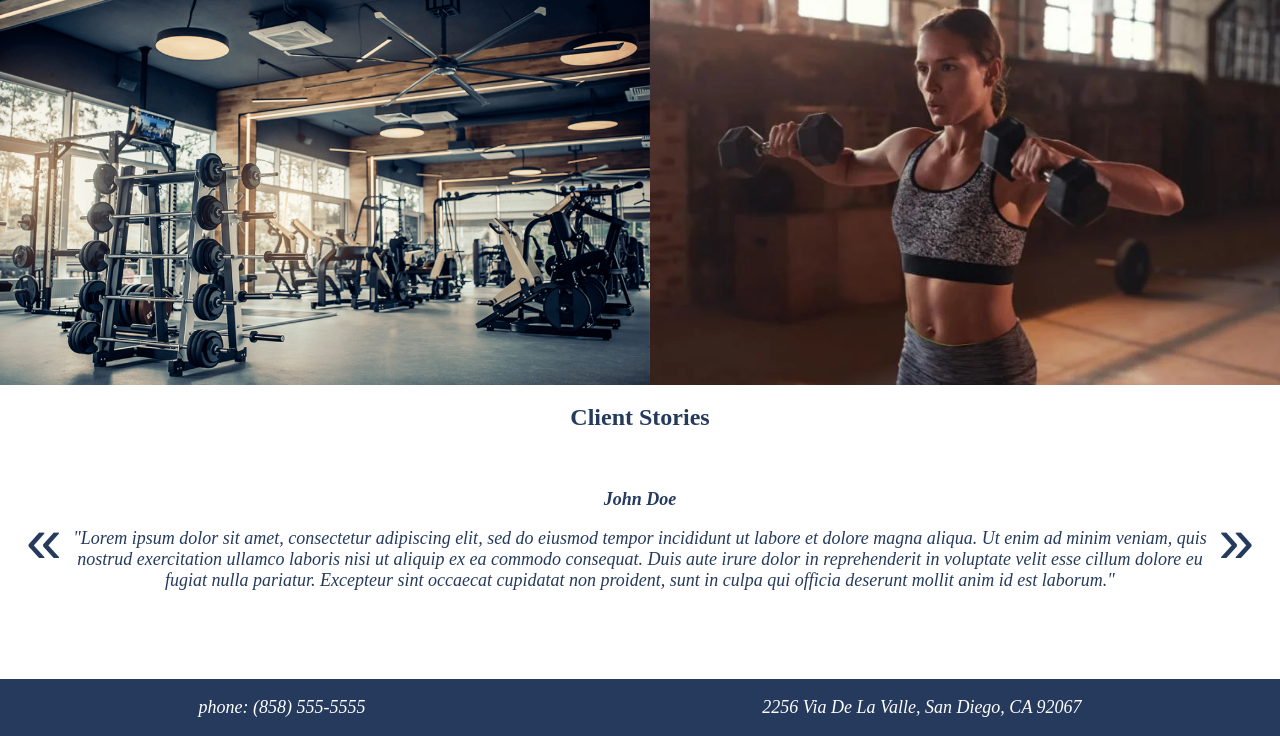
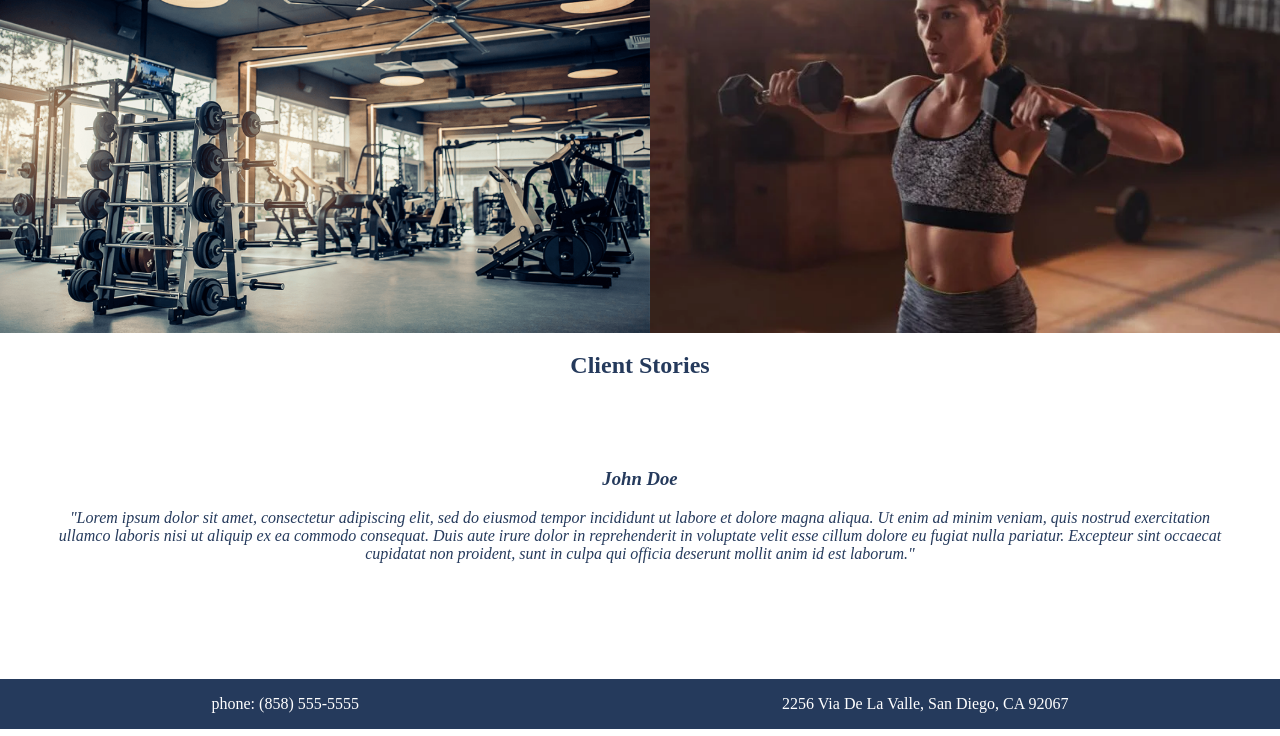
Before and after one commit to chrismuto/fitness-template, a plain HTML site: page index.html in a window 1280 px wide. Shown: the part 1804-2540 px from the top of the page. Drawn offline with Linux system fonts and the light colour scheme.

Commit message:
changed carousel to infinite scroll and fixed styling for mobile devices on testimonial class

```diff
--- a/assets/css/index.css
+++ b/assets/css/index.css
@@ -88,47 +88,38 @@ footer {
     padding: 15px;
 }
 
-#testimonials {
-    display: flex;
-    flex-direction: row;
+.testimonial-container {
+    overflow-x: hidden;
 }
 
 .testimonial-carousel {
     display: flex;
-    flex-direction: row;
-    width: 100vw;
+    width: 100%;
+    animation: slide 30s infinite;
+}
+
+@keyframes slide {
+    0% {
+        transform: translateX(0);
+    }
+    40% {
+        transform: translateX(0);
+    }
+    50% {
+        transform: translateX(-100%);
+    }
+    90% {
+        transform: translateX(-100%);
+    }
+    100% {
+        transform: translateX(-200%);
+    }
 }
 
 .testimonial {
-    display: flex;
-    flex-direction: column;
-    align-items: center;
+    flex-shrink: 0;
     width: 100%;
-    /* min-height: 150px;  figure out how to get a stable height for all testimonials*/
-    display: none;
-}
-
-.testimonial[data-active] {
-    display: inline;
-}
-
-.carousel-button {
-    background: none;
-    border: none;
-    font-size: 4rem;
-    color: var(--primary-color);
-}
-
-.carousel-button:hover, .carousel-button:focus {
-    color: grey;
-}
-
-.carousel-button:focus {
-    outline: 1px solid grey;
-}
-
-.testimonial > h3, p {
-    font-size: 18px;
+    padding: 30px;
     font-style: italic;
 }
 
@@ -161,10 +152,6 @@ footer {
 
 .in-view {
     animation: slidein 1.5s ease;
-}
-
-.slide-in {
-animation: slideIn 1s ease-out forwards;
 }
 
 #about {
--- a/assets/js/index.js
+++ b/assets/js/index.js
@@ -1,6 +1,5 @@
 const menuButton = document.getElementById("menu-button");
 const mobileMenu = document.getElementById("nav-menu");
-const carouselButtons = document.querySelectorAll("[data-carousel-button]");
 
 menuButton.addEventListener("click", () => {
     if (!mobileMenu.classList.contains("menu-slide-in")) {
@@ -36,18 +35,3 @@ document.addEventListener("DOMContentLoaded", () => {
     allAnimatedElements.forEach((element) => observer.observe(element));
 
 })
-
-carouselButtons.forEach(button => {
-    button.addEventListener("click", () => {
-        const offset = button.dataset.carouselButton === "next" ? 1 : -1;
-        const slides = button.closest("[data-carousel]").querySelector("[data-slides]");
-
-        const activeSlide = slides.querySelector("[data-active]");
-        let newIndex = [...slides.children].indexOf(activeSlide) + offset;
-        if (newIndex < 0) newIndex = slides.children.length - 1
-        if (newIndex >= slides.children.length) newIndex = 0
-
-        slides.children[newIndex].dataset.active = true;
-        delete activeSlide.dataset.active;
-    })
-})
--- a/index.html
+++ b/index.html
@@ -70,7 +70,8 @@
                     Lorem ipsum dolor sit amet, consectetur adipiscing elit, sed do eiusmod tempor incididunt ut labore et dolore magna aliqua. Ut enim ad minim veniam, quis nostrud exercitation ullamco laboris nisi ut aliquip ex ea commodo consequat. Duis aute irure dolor in reprehenderit in voluptate velit esse cillum dolore eu fugiat nulla pariatur. Excepteur sint occaecat cupidatat non proident, sunt in culpa qui officia deserunt mollit anim id est laborum.
                 </p>
             </div>
-        </article>
+        </div>
+    </article>
 
         <div id="image-table" class="animate">
             <img class="image-odd" src="./assets/images/workout1.jpg" />
@@ -83,10 +84,9 @@
                 Client Stories
             </h2>
 
-        <article id="testimonials" aria-label="testimonials" class="animate vert-container" data-carousel>
-            <button class="carousel-button prev" data-carousel-button="prev">&#171;</button>
-            <section class="animate testimonial-carousel" data-slides>
-                <div class="testimonial" data-active>
+        <article id="testimonials" aria-label="testimonials" class="animate vert-container testimonial-container">
+            <section class="testimonial-carousel">
+                <div class="testimonial">
                     <!-- <img src="./assets/images/christianProfile.jpg" /> -->
                     <h3>
                         John Doe
@@ -114,7 +114,6 @@
                     </p>
                 </div>
             </section>
-            <button class="carousel-button next" data-carousel-button="next">&#187;</button>
         </article>
 
         <footer id="contact" aria-label="contact information">
```
